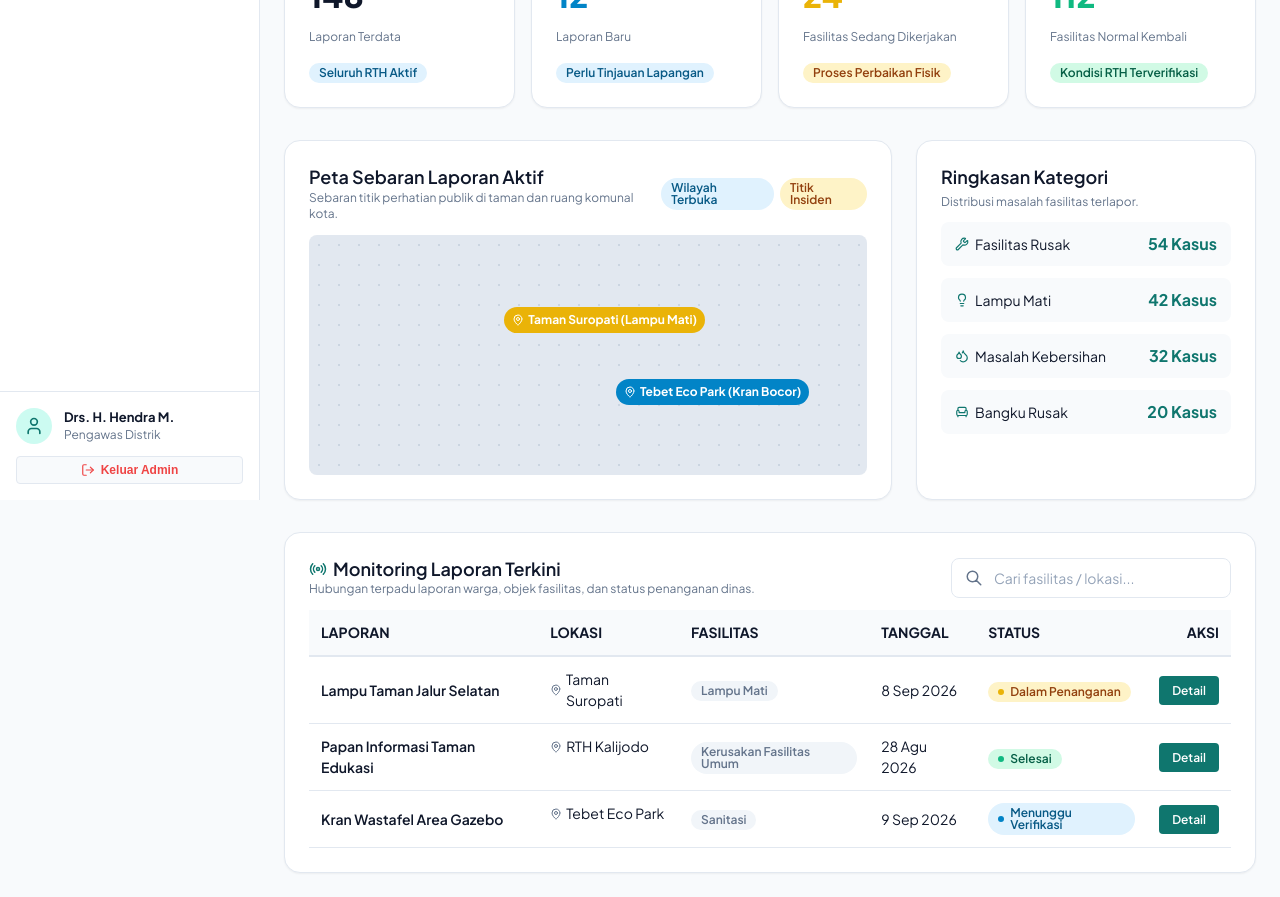
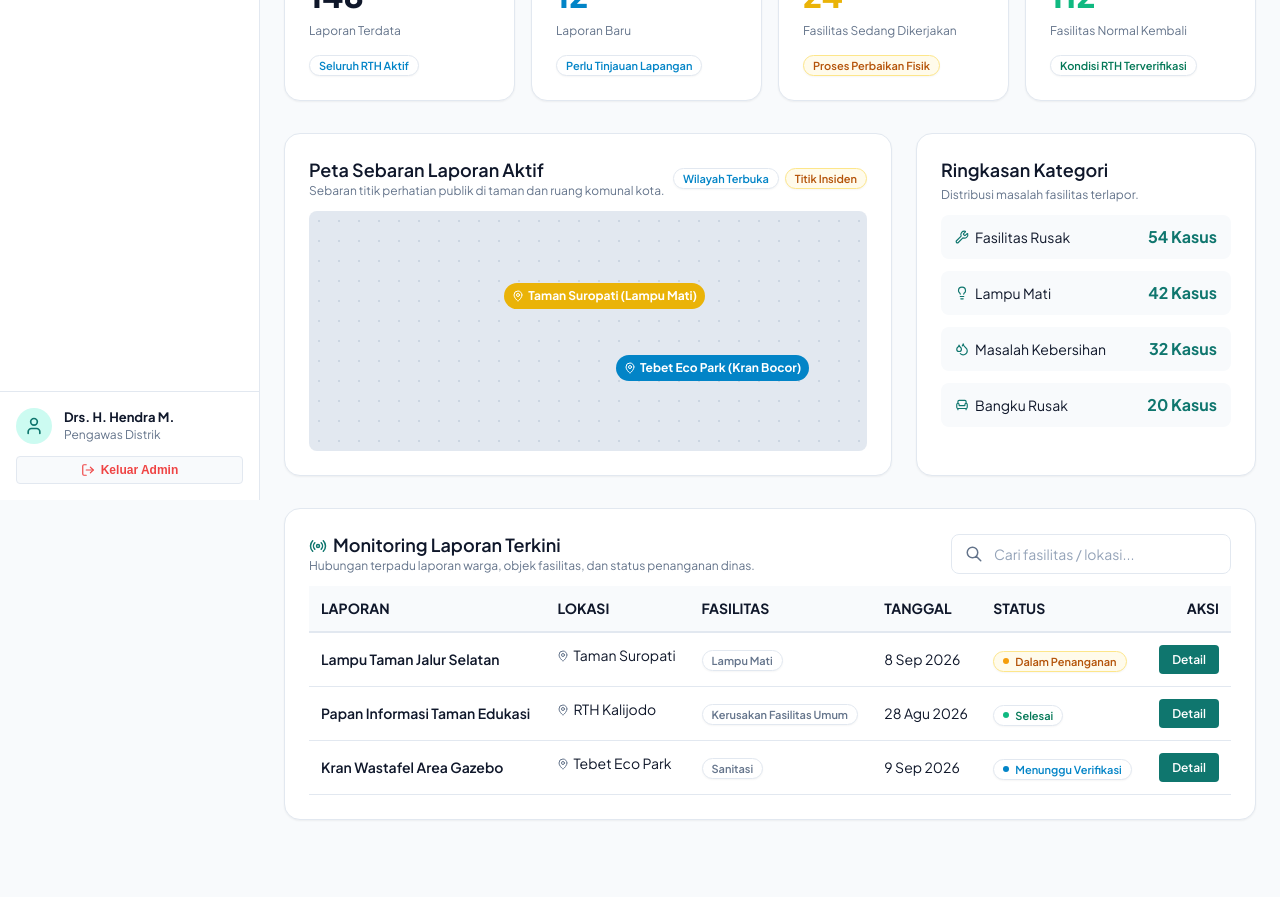
Before and after one commit to RefaelTobing/E-governance-Gacor, a React (Vite) app in the folder apps/web/: page /dashboard in a window 1280 px wide. Shown: the part 300-1197 px from the top of the page. After the commit the page ends 1144 px from the top, so only its background shows below. Built offline with nearby package versions, Linux system fonts and the light colour scheme.

Commit message:
-Fix Tombol Card, -aksen warna teks hero, -tambahin warna amber, -perbaikan kecil

```diff
--- a/apps/web/src/features/laporan/pages/RiwayatLaporanPage.jsx
+++ b/apps/web/src/features/laporan/pages/RiwayatLaporanPage.jsx
@@ -1,4 +1,4 @@
-import React, { useState } from 'react';
+ import React, { useState } from 'react';
 import { useNavigate, Link } from 'react-router-dom';
 import { ShieldCheck, ClipboardList, Tag, Calendar, MapPin, RefreshCw, ArrowRight } from 'lucide-react';
 import { MOCK_LAPORAN } from '../../../config/mockData';
@@ -156,7 +156,7 @@ export const RiwayatLaporanPage = () => {
                   </div>
 
                   <div style={{ textAlign: 'right' }}>
-                    <Button variant="primary" size="sm" onClick={() => navigate(`/laporan-saya/${item.id}`)} style={{ display: 'inline-flex', alignItems: 'center', gap: '4px' }}>
+                    <Button variant="secondary" size="sm" onClick={() => navigate(`/laporan-saya/${item.id}`)} style={{ display: 'inline-flex', alignItems: 'center', gap: '4px' }}>
                       Lihat Status Laporan <ArrowRight size={14} />
                     </Button>
                   </div>
--- a/apps/web/src/features/ruang-publik/pages/DaftarRuangPublikPage.jsx
+++ b/apps/web/src/features/ruang-publik/pages/DaftarRuangPublikPage.jsx
@@ -40,7 +40,8 @@ export const DaftarRuangPublikPage = () => {
       {/* HEADER SECTION */}
       <div
         style={{
-          backgroundColor: 'var(--color-primary-light)',
+          backgroundColor: '#FFFFFF',
+          border: '1px solid var(--color-border)',
           borderRadius: 'var(--radius-xl)',
           padding: 'var(--space-2xl)',
           marginBottom: 'var(--space-2xl)',
@@ -48,7 +49,8 @@ export const DaftarRuangPublikPage = () => {
           justifyContent: 'space-between',
           alignItems: 'center',
           flexWrap: 'wrap',
-          gap: 'var(--space-xl)'
+          gap: 'var(--space-xl)',
+          boxShadow: '0 1px 3px rgba(0, 0, 0, 0.04)'
         }}
       >
         <div style={{ maxWidth: '640px' }}>
@@ -68,7 +70,8 @@ export const DaftarRuangPublikPage = () => {
           style={{
             display: 'flex',
             gap: 'var(--space-xl)',
-            backgroundColor: 'var(--color-surface)',
+            backgroundColor: 'var(--color-bg-main)',
+            border: '1px solid var(--color-border)',
             padding: 'var(--space-lg) var(--space-xl)',
             borderRadius: 'var(--radius-lg)',
             boxShadow: 'var(--shadow-sm)'
@@ -219,7 +222,7 @@ export const DaftarRuangPublikPage = () => {
                     <span className="text-caption" style={{ display: 'inline-flex', alignItems: 'center', gap: '4px' }}>
                       <Clock size={14} color="var(--color-text-muted)" /> Jam Operasional: <strong>{item.jamOperasional}</strong>
                     </span>
-                    <Button variant="primary" size="sm" onClick={() => navigate(`/ruang-publik/${item.id}`)} style={{ display: 'inline-flex', alignItems: 'center', gap: '4px' }}>
+                    <Button variant="secondary" size="sm" onClick={() => navigate(`/ruang-publik/${item.id}`)} style={{ display: 'inline-flex', alignItems: 'center', gap: '4px' }}>
                       Lihat Detail Ruang <ArrowRight size={14} />
                     </Button>
                   </div>
--- a/apps/web/src/features/ruang-publik/pages/HomePage.jsx
+++ b/apps/web/src/features/ruang-publik/pages/HomePage.jsx
@@ -162,7 +162,9 @@ export const HomePage = () => {
               lineHeight: 1.2
             }}
           >
-            Pantau Kondisi Ruang Publik Jakarta
+            <span style={{ color: '#10B981' }}>Pantau</span>{' '}
+            <span style={{ color: '#F59E0B' }}>Kondisi</span>{' '}
+            <span>Ruang Publik Jakarta</span>
           </h1>
 
           <p
@@ -295,30 +297,50 @@ export const HomePage = () => {
                   </span>
                 </div>
 
-                <CardBody>
+                <CardBody style={{ display: 'flex', flexDirection: 'column', flex: 1, justifyContent: 'space-between' }}>
+                  <div style={{ flex: 1, display: 'flex', flexDirection: 'column', justifyContent: 'space-between' }}>
+                    <div>
                       <h3 className="h3" style={{ marginBottom: 'var(--space-xs)' }}>{item.nama}</h3>
                       <p className="text-caption" style={{ marginBottom: 'var(--space-md)', lineClamp: 2, display: '-webkit-box', WebkitBoxOrient: 'vertical', overflow: 'hidden' }}>
                         {item.deskripsi}
                       </p>
+                    </div>
 
                     {/* Facility Condition Summary Box */}
-                  <div style={{ backgroundColor: 'var(--color-bg-main)', padding: 'var(--space-md)', borderRadius: 'var(--radius-md)', marginBottom: 'var(--space-lg)' }}>
+                    <div style={{ backgroundColor: 'var(--color-bg-main)', padding: '12px', borderRadius: 'var(--radius-md)', marginBottom: 'var(--space-lg)', border: '1px solid var(--color-border)' }}>
                       <span className="text-caption" style={{ fontWeight: 700, textTransform: 'uppercase', letterSpacing: '0.05em', color: 'var(--color-text-muted)', display: 'block', marginBottom: '8px' }}>
                         Kondisi Fasilitas
                       </span>
                       <div style={{ display: 'grid', gridTemplateColumns: '1fr 1fr', gap: '8px' }}>
                         {item.fasilitas.slice(0, 4).map((fas) => (
-                        <div key={fas.id} style={{ display: 'flex', alignItems: 'center', justifyContent: 'space-between', fontSize: '12px' }}>
-                          <span style={{ whiteSpace: 'nowrap', overflow: 'hidden', textOverflow: 'ellipsis', maxWidth: '110px' }}>{fas.nama}</span>
+                          <div key={fas.id} style={{ display: 'flex', alignItems: 'center', justifyContent: 'space-between', fontSize: '12px', minWidth: 0, gap: '6px' }}>
+                            <span
+                              title={fas.nama}
+                              style={{
+                                display: 'inline-block',
+                                whiteSpace: 'nowrap',
+                                overflow: 'hidden',
+                                textOverflow: 'ellipsis',
+                                maxWidth: '110px',
+                                flex: 1,
+                                minWidth: 0,
+                                color: 'var(--color-text-main)'
+                              }}
+                            >
+                              {fas.nama}
+                            </span>
                             <StatusBadge status={fas.status} />
                           </div>
                         ))}
                       </div>
                     </div>
+                  </div>
 
-                  <Button variant="primary" fullWidth onClick={() => navigate(`/ruang-publik/${item.id}`)}>
+                  <div style={{ marginTop: 'auto' }}>
+                    <Button variant="secondary" fullWidth onClick={() => navigate(`/ruang-publik/${item.id}`)}>
                       Lihat Detail Ruang
                     </Button>
+                  </div>
                 </CardBody>
               </Card>
             ))}
--- a/apps/web/src/index.css
+++ b/apps/web/src/index.css
@@ -172,12 +172,14 @@ h3, .h3 {
 }
 
 .btn-secondary {
-  background-color: var(--color-accent);
+  background-color: var(--color-accent, #F59E0B);
   color: #FFFFFF;
+  border-color: var(--color-accent, #F59E0B);
 }
 
 .btn-secondary:hover:not(:disabled) {
-  background-color: var(--color-accent-hover);
+  background-color: var(--color-accent-hover, #D97706);
+  border-color: var(--color-accent-hover, #D97706);
 }
 
 .btn-outline {
@@ -229,11 +231,14 @@ h3, .h3 {
   display: inline-flex;
   align-items: center;
   gap: 6px;
-  font-size: 12px;
+  font-size: 11px;
   font-weight: 600;
-  padding: 4px 10px;
+  padding: 3px 9px;
   border-radius: var(--radius-pill);
-  line-height: 1;
+  line-height: 1.2;
+  background-color: #FFFFFF;
+  border: 1px solid var(--color-border, #E2E8F0);
+  box-shadow: 0 1px 2px rgba(0, 0, 0, 0.04);
 }
 
 .badge-dot {
@@ -241,47 +246,57 @@ h3, .h3 {
   height: 6px;
   border-radius: 50%;
   display: inline-block;
+  flex-shrink: 0;
 }
 
 .badge-success {
-  background-color: var(--color-success-light);
-  color: #065F46;
+  background-color: #FFFFFF;
+  color: #047857;
+  border-color: #E2E8F0;
 }
 
 .badge-success .badge-dot {
-  background-color: var(--color-success);
+  background-color: #10B981;
 }
 
 .badge-warning {
-  background-color: var(--color-warning-light);
-  color: #92400E;
+  background-color: #FFFBEB;
+  color: #B45309;
+  border-color: #FDE68A;
 }
 
 .badge-warning .badge-dot {
-  background-color: var(--color-warning);
+  background-color: #F59E0B;
 }
 
 .badge-danger {
-  background-color: var(--color-danger-light);
-  color: #991B1B;
+  background-color: #FFFFFF;
+  color: #DC2626;
+  border-color: #E2E8F0;
 }
 
 .badge-danger .badge-dot {
-  background-color: var(--color-danger);
+  background-color: #EF4444;
 }
 
 .badge-info {
-  background-color: var(--color-info-light);
-  color: #075985;
+  background-color: #FFFFFF;
+  color: #0284C7;
+  border-color: #E2E8F0;
 }
 
 .badge-info .badge-dot {
-  background-color: var(--color-info);
+  background-color: #0284C7;
 }
 
 .badge-neutral {
-  background-color: #F1F5F9;
+  background-color: #FFFFFF;
   color: var(--color-text-muted);
+  border-color: #E2E8F0;
+}
+
+.badge-neutral .badge-dot {
+  background-color: #94A3B8;
 }
 
 .badge-neutral .badge-dot {
@@ -296,6 +311,9 @@ h3, .h3 {
   box-shadow: var(--shadow-sm);
   overflow: hidden;
   transition: box-shadow var(--transition-fast), transform var(--transition-fast);
+  display: flex;
+  flex-direction: column;
+  height: 100%;
 }
 
 .card-hover:hover {
@@ -305,6 +323,9 @@ h3, .h3 {
 
 .card-body {
   padding: var(--space-xl);
+  display: flex;
+  flex-direction: column;
+  flex: 1;
 }
 
 /* Input Fields */
```
Lines whose indentation alone changed are shown as unchanged.
